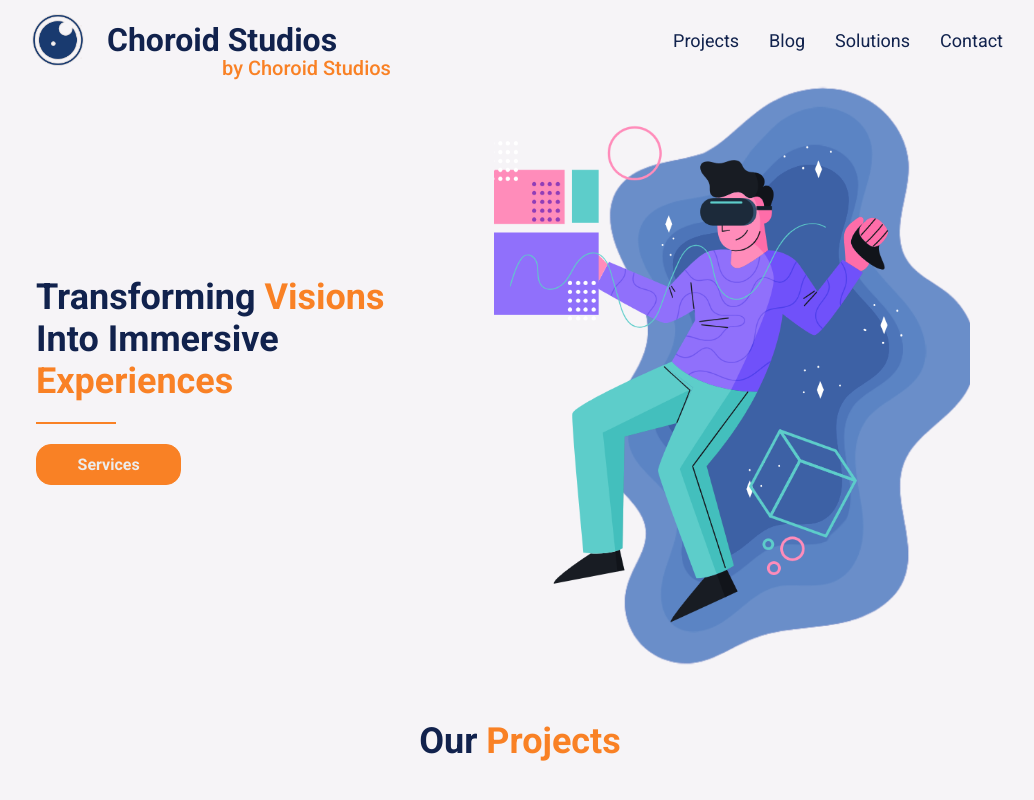
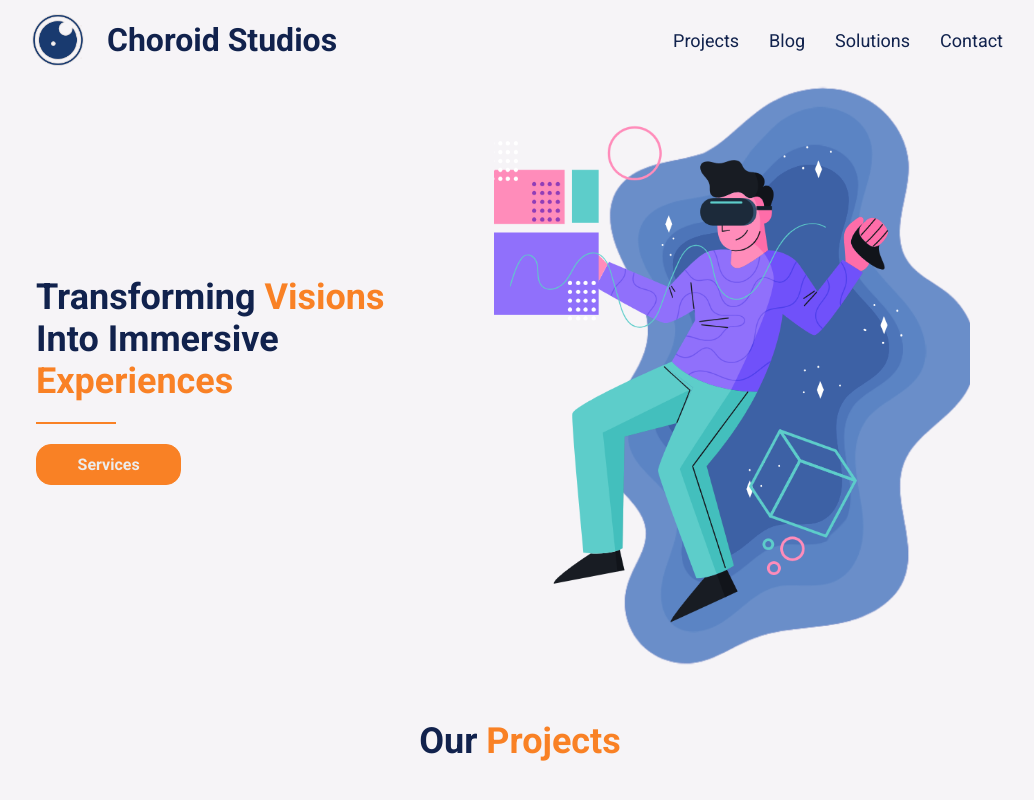
Before and after one commit to rabeeqiblawi/portfolio-nextjs, a Next.js app: page / in a window 1280 px wide. Shown: the top 800 px of the page, without its empty margins (120-1154 px from the left). Built offline with nearby package versions, Linux system fonts and the light colour scheme.

Commit message:
remove slogan text from template

```diff
--- a/src/config.js
+++ b/src/config.js
@@ -2,7 +2,7 @@ export const config = {
     content: {
         logo: "/choroidLogo.png",
         brand: "Choroid Studios",
-        slogan: "by Choroid Studios",
+        slogan: "",
         sloganLink: "https://choroidstudios.com",
         metaDescription: "Generated by create next app",
 
```
